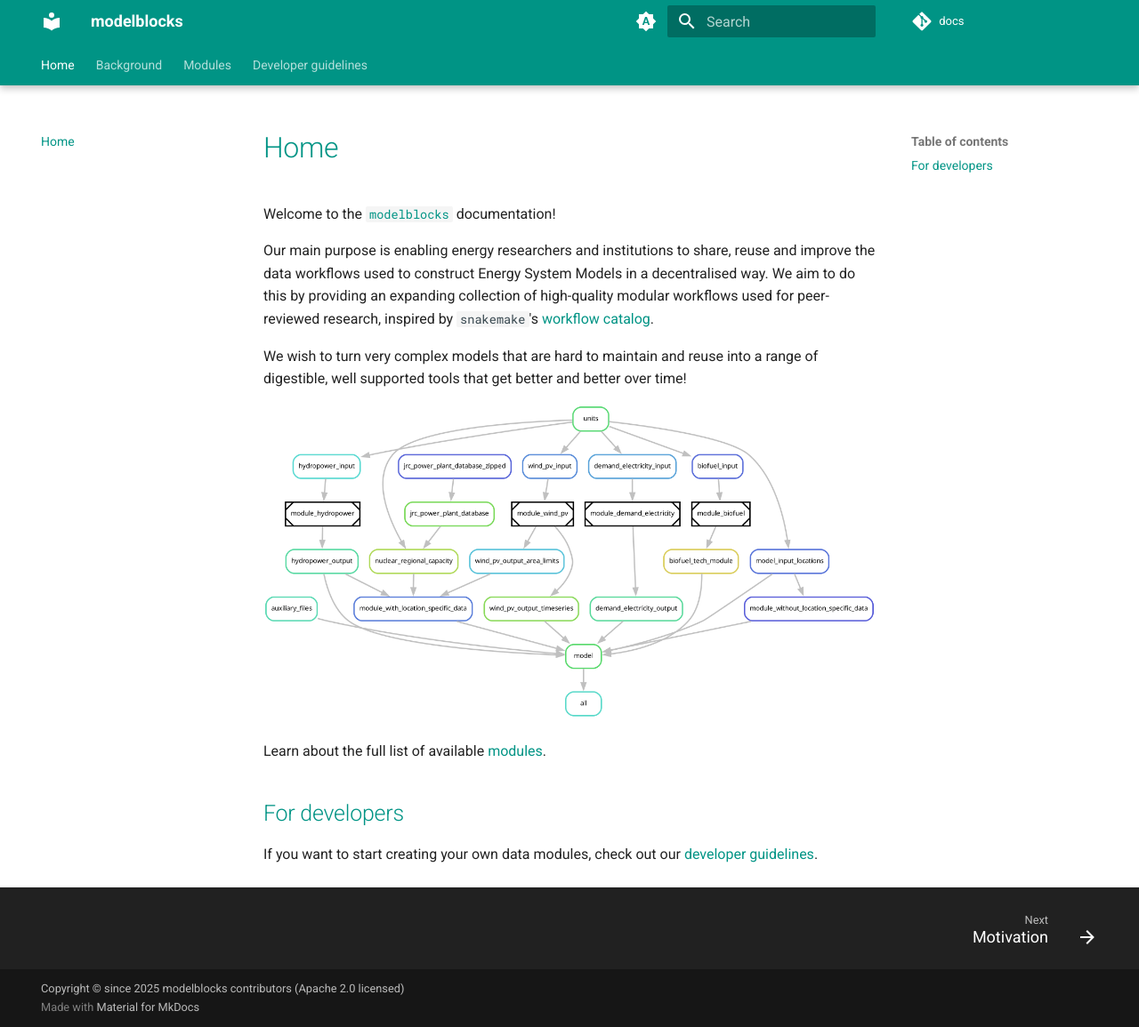
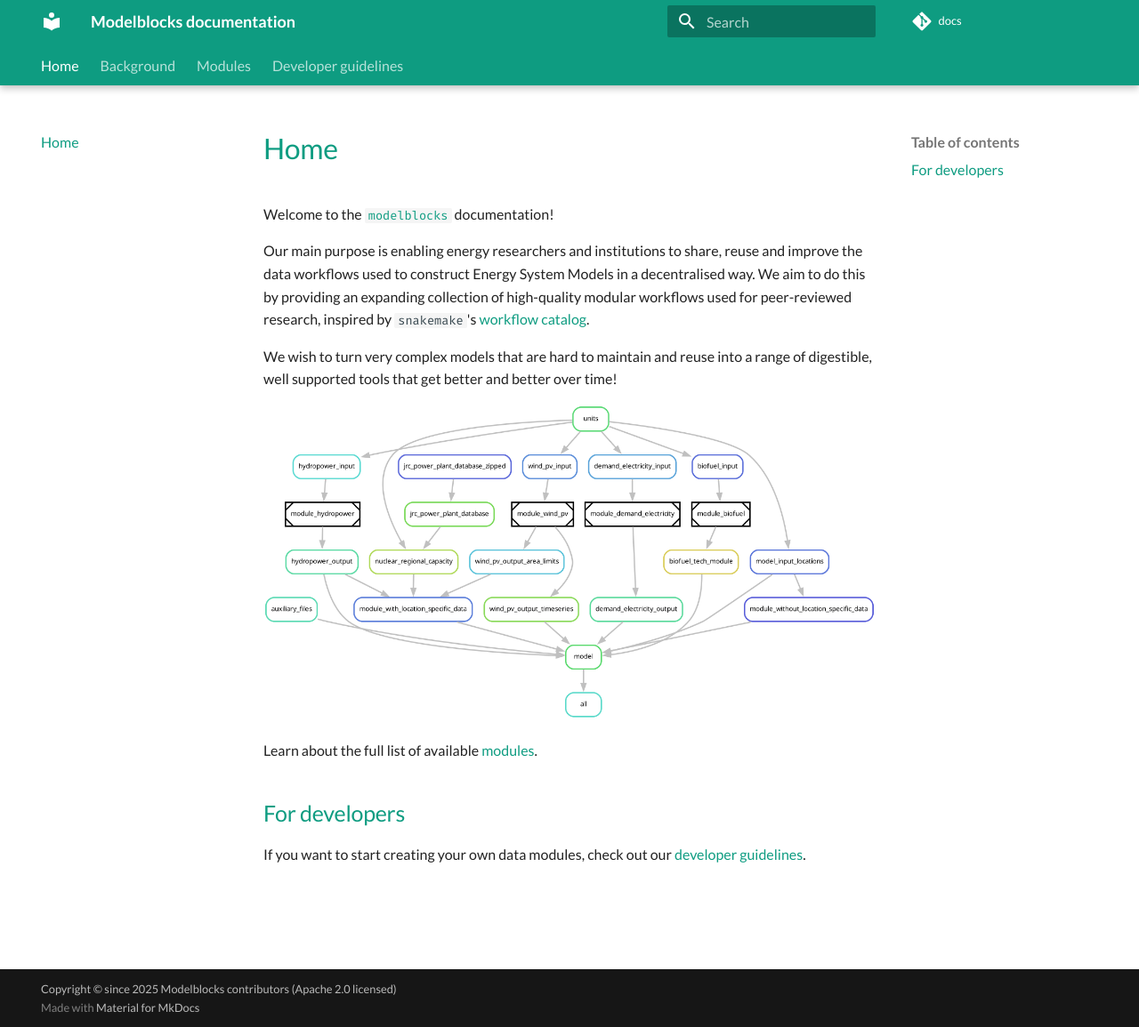
Before and after one commit to modelblocks-org/docs, an MkDocs documentation site: the page built from docs/index.md, in a window 1280 px wide and 1155 px high. Shown: the whole window at 89% size. Built offline with MkDocs 1.6.1 and Material for MkDocs 9.7.7, drawn with Linux system fonts in a browser that asks for light colours; comment, search, counter and statistics services are not loaded.

Commit message:
Theme changes

```diff
--- /dev/null
+++ b/docs/css/extra.css
@@ -0,0 +1,59 @@
+.rst-badge {
+    font-size: 0.7rem;
+}
+
+/* reduce font size of rendered math */
+.katex-html {
+    font-size: 0.8rem;
+}
+
+/* Set this to match the logo */
+:root {
+    --md-primary-fg-color:        #0e9c81ff;
+    --md-primary-fg-color--light: #23b89cff;
+    --md-primary-fg-color--dark:  #026353ff;
+}
+
+.md-typeset, .md-nav, .md-tabs__link, .md-typeset .admonition, .md-typeset details, .md-typeset table:not([class]) {
+    font-size: 0.8rem;
+}
+
+.md-typeset h1, .md-typeset h2 {
+    font-weight: normal;
+    color: var(--md-typeset-color);
+}
+
+.doc-function h3 {
+    /* font-size: 1.0rem; */
+    margin-top: 3.0rem;
+}
+
+.bubble {
+    border-radius: 2px;
+    padding: 1px 4px 1px 4px;
+}
+
+
+/* Allow tables to be horizontally scrollable. */
+.md-typeset__scrollwrap {
+  overflow-x: auto;
+}
+
+
+.md-typeset li.xr-var-item, .md-typeset ul.xr-var-list {
+    display: contents;
+}
+
+.md-typeset .xr-section-details {
+    display: none;
+}
+
+.md-typeset ul.xr-dim-list li {
+    margin-bottom: 0;
+    margin-left: 0;
+}
+
+.md-typeset ul.xr-dim-list {
+    margin-bottom: 0;
+    margin-top: 0;
+}
--- a/mkdocs.yaml
+++ b/mkdocs.yaml
@@ -1,75 +1,95 @@
 # yaml-language-server: $schema=https://squidfunk.github.io/mkdocs-material/schema.json
 
-site_name: modelblocks
+site_name: Modelblocks documentation
 site_url: https://modelblocks.readthedocs.io/
 repo_name: docs
 repo_url: https://github.com/modelblocks-org/docs/
 edit_uri: edit/main/docs/
+extra_css:
+  - css/extra.css
 theme:
+  font:
+    text: Lato
+    code: Fira Code
   name: material
   features:
-  - navigation.footer
-  - navigation.instant
+  - navigation.indexes
+  - navigation.top
   - navigation.tabs
   - navigation.tabs.sticky
-  - navigation.indexes
+  - content.code.copy
+  - content.code.annotate
   - search.suggest
   - search.highlight
+  - search.share
   - toc.follow
-  palette:
-    # Palette toggle for automatic mode
-    - media: "(prefers-color-scheme)"
-      toggle:
-        icon: material/brightness-auto
-        name: Switch to light mode
-      primary: teal
-      accent: blue grey
-    # Palette toggle for light mode
-    - media: "(prefers-color-scheme: light)"
-      scheme: default
-      toggle:
-        icon: material/weather-sunny
-        name: Switch to dark mode
-      primary: teal
-      accent: blue grey
-    # Palette toggle for dark mode
-    - media: "(prefers-color-scheme: dark)"
-      scheme: slate
-      toggle:
-        icon: material/weather-night
-        name: Switch to system preference
-      primary: teal
-      accent: blue grey
+  # palette:
+  #   # Palette toggle for automatic mode
+  #   - media: "(prefers-color-scheme)"
+  #     toggle:
+  #       icon: material/brightness-auto
+  #       name: Switch to light mode
+  #     primary: teal
+  #     accent: blue grey
+  #   # Palette toggle for light mode
+  #   - media: "(prefers-color-scheme: light)"
+  #     scheme: default
+  #     toggle:
+  #       icon: material/weather-sunny
+  #       name: Switch to dark mode
+  #     primary: teal
+  #     accent: blue grey
+  #   # Palette toggle for dark mode
+  #   - media: "(prefers-color-scheme: dark)"
+  #     scheme: slate
+  #     toggle:
+  #       icon: material/weather-night
+  #       name: Switch to system preference
+  #     primary: teal
+  #     accent: blue grey
 markdown_extensions:
   - admonition
-  - pymdownx.tasklist:
-      custom_checkbox: true
+  - attr_list
+  - md_in_html
+  # - mkdocs-click
+  - def_list
+  - tables
   - pymdownx.arithmatex:
       generic: true
+  - pymdownx.details
   - pymdownx.betterem:
       smart_enable: all
-  - pymdownx.details
   - pymdownx.emoji:
       emoji_index: !!python/name:material.extensions.emoji.twemoji
       emoji_generator: !!python/name:material.extensions.emoji.to_svg
   - pymdownx.highlight:
       anchor_linenums: true
+      line_spans: __span
+      pygments_lang_class: true
+  - pymdownx.inlinehilite
   - pymdownx.snippets:
-      check_paths: true
-      restrict_base_path: true
+      dedent_subsections: true
   - pymdownx.superfences:
+      preserve_tabs: true
+      # FIXME: remove mermaid?
       custom_fences:
         - name: mermaid
           class: mermaid
           format: !!python/name:mermaid2.fence_mermaid_custom
+  - pymdownx.tabbed:
+      alternate_style: true
+  - pymdownx.tasklist:
+      clickable_checkbox: true
   - toc:
       anchorlink: true
+      permalink: "¶"
+      toc_depth: 3
 plugins:
+  - autorefs
   - git-committers:
       enabled: true
       repository: modelblocks-org/docs
       branch: main
-  - search
   - mkdocstrings:
       default_handler: python
       handlers:
@@ -78,12 +98,12 @@ plugins:
             show_bases: true
             filters:
               - "!^_"
-            heading_level: 2
+            heading_level: 1
             show_root_heading: true
             merge_init_into_class: true
             show_if_no_docstring: true
             signature_crossrefs: true
-            show_root_toc_entry: true
+            show_root_toc_entry: false
             show_signature_annotations: true
             inherited_members: false
             show_labels: false
@@ -92,7 +112,7 @@ plugins:
             - https://docs.python.org/3/objects.inv
             - https://pandas.pydata.org/docs/objects.inv
             - https://docs.xarray.dev/en/stable/objects.inv
-
+  - search
 nav:
   - Home: index.md
   - Background:
@@ -104,4 +124,4 @@ nav:
     - Developer_guidelines/requirements.md
     - Developer_guidelines/templates.md
 
-copyright: Copyright &copy; since 2025 <a href="https://github.com/modelblocks-org/docs/blob/main/AUTHORS">modelblocks contributors</a> (Apache 2.0 licensed)
+copyright: Copyright &copy; since 2025 <a href="https://github.com/modelblocks-org/docs/blob/main/AUTHORS">Modelblocks contributors</a> (Apache 2.0 licensed)
--- a/pixi.toml
+++ b/pixi.toml
@@ -18,3 +18,4 @@ mkdocstrings = ">=1.0.3"
 mkdocs-mermaid2-plugin = ">=1.2.3"
 mkdocstrings-python = ">=2.0.2"
 pytest = ">=9.0.2"
+mkdocs-autorefs = ">=1.4.4,<2"
```
Also changed, not shown: resources/shapes/README.md (deleted, +0 -9 lines), 2 other files.
